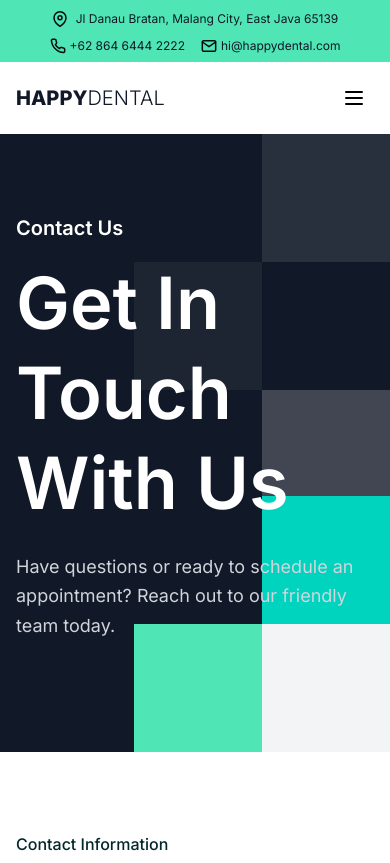
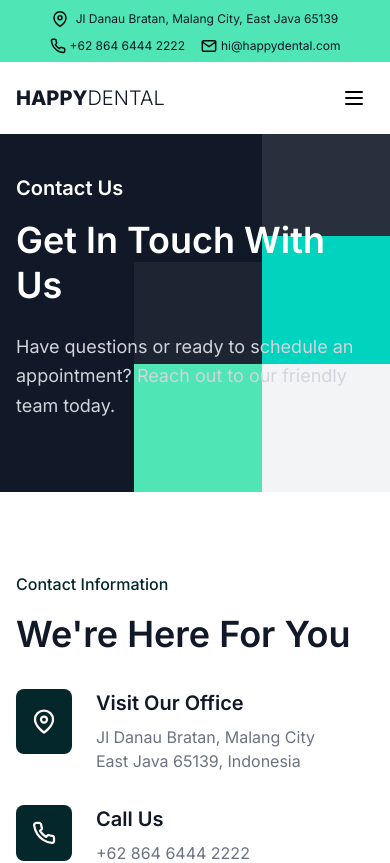
Before and after one commit to Nityom/dental-template, a Next.js app: page /contact in a window 390 px wide. Shown: the top 863 px of the page. Built offline with nearby package versions, Linux system fonts and the light colour scheme.

Commit message:
style: Adjust padding and font sizes in ContactPage Hero Section

```diff
--- a/src/app/contact/page.jsx
+++ b/src/app/contact/page.jsx
@@ -14,11 +14,11 @@ export default function ContactPage() {  return (
       <ScrollToTop />
 
       {/* Hero Section */}
-      <section className="bg-gray-900 text-white py-20 relative overflow-hidden">
+      <section className="bg-gray-900 text-white py-10 sm:py-16 md:py-20 relative overflow-hidden">
         <div className="max-w-7xl mx-auto px-4 relative z-10">
           <div className="max-w-2xl">
             <p className="text-xl font-semibold mb-4">Contact Us</p>
-            <h1 className="text-7xl font-semibold mb-6 leading-tight">
+            <h1 className="text-4xl sm:text-6xl md:text-7xl font-semibold mb-6 leading-tight">
               Get In Touch With Us
             </h1>
             <p className="text-lg text-gray-300 mb-8 leading-relaxed">
```
